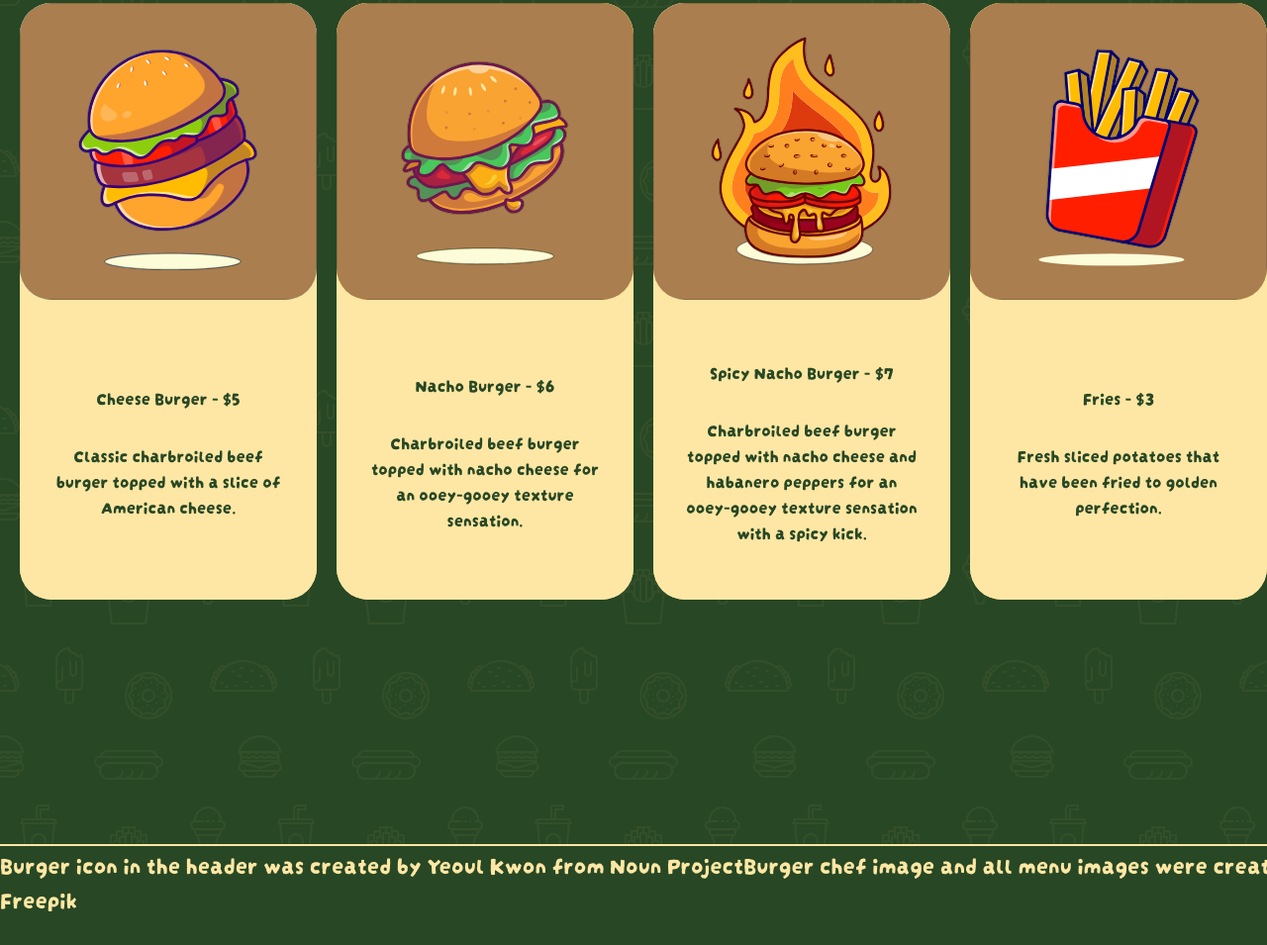
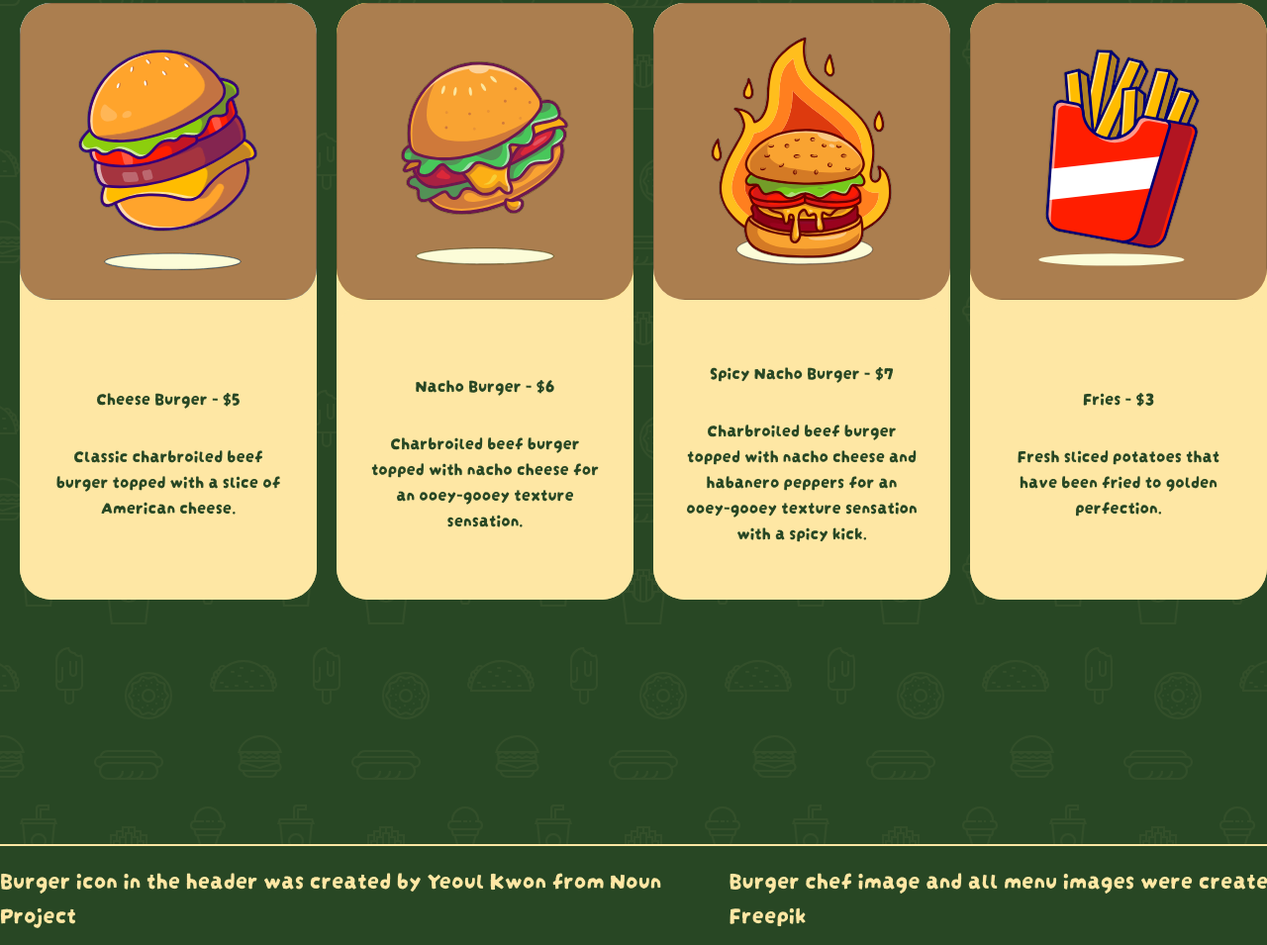
Before and after one commit to blthai/odin-restaurant-page, a website built with webpack: page dist/index.html in a window 1280 px wide. Shown: the part 297-1252 px from the top of the page at 99% size. Built offline with nearby package versions, Linux system fonts and the light colour scheme.

Commit message:
align the footer's contents using flex

```diff
--- a/src/footerstyle.css
+++ b/src/footerstyle.css
@@ -2,10 +2,13 @@
   background-color: #284724;
   height: 10rem;
   border-top: solid 2px #fee7a4;
+  display: flex;
+  justify-content: space-around;
 }
 
 .footer a{
   font-size: 2.4rem;
   color: #fee7a4;
   text-decoration: none;
+  align-self: center;
 }
```
